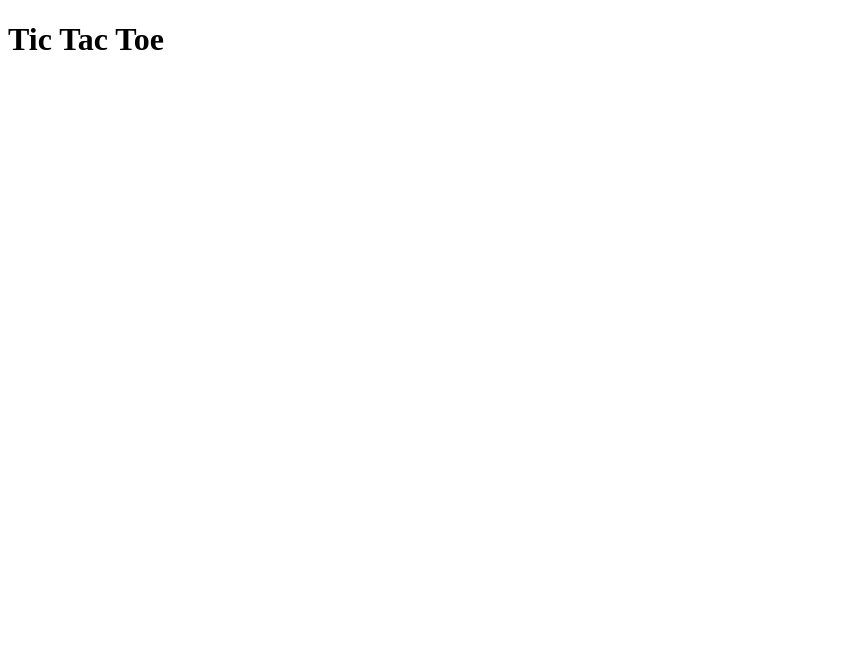
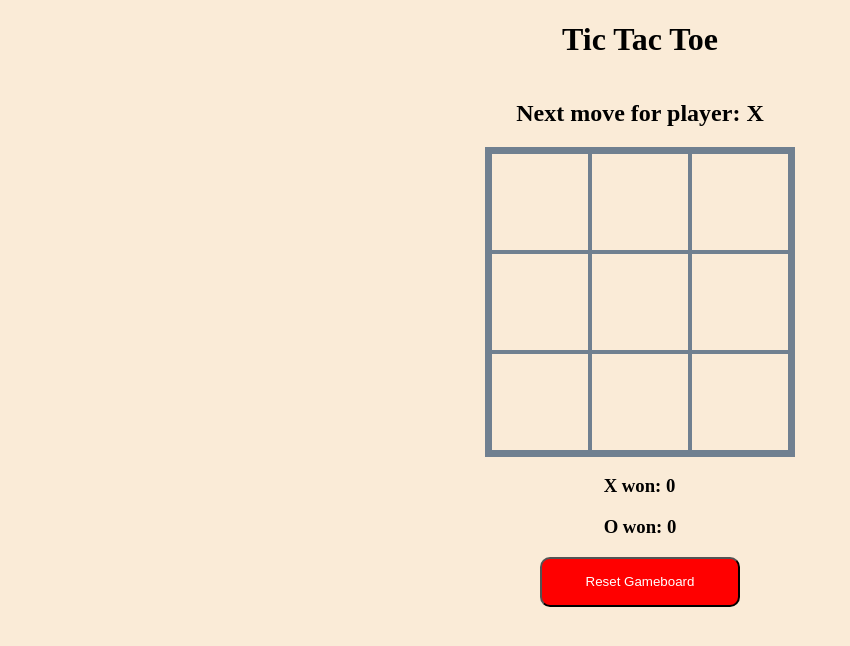
Before and after one commit to osf912/CI_2, a plain HTML site: page index.html in a window 1280 px wide. Shown: the whole page, without its empty margins (0-850 px from the left). Drawn offline with Linux system fonts and the light colour scheme.

Commit message:
Add structure HTML and style gameboard

```diff
--- a/assets/css/styles.css
+++ b/assets/css/styles.css
@@ -0,0 +1,41 @@
+body {
+  display: flex;
+  flex-direction: column;
+  align-items: center;
+  justify-content: center;
+  margin: 0;
+  padding: 0;
+  background-color: antiquewhite;
+}
+
+#gameboard {
+  display: flex;
+  align-content: center;
+  justify-content: center;
+  flex-wrap: wrap;
+  width: 300px;
+  height: 300px;
+  border: 5px solid slategray;
+}
+
+#gameboard:hover {
+  cursor: pointer;
+}
+
+.field {
+  display: flex;
+  align-content: center;
+  justify-content: center;
+  width: 100px;
+  height: 100px;
+  border: 2px solid slategray;
+  box-sizing: border-box;
+}
+
+.resetButton {
+  width: 200px;
+  height: 50px;;
+  background-color: red;
+  color: white;
+  border-radius: 10px;
+}
--- a/index.html
+++ b/index.html
@@ -5,12 +5,17 @@
   <meta name="viewport" content="width=device-width, initial-scale=1.0">
   <meta name="description" content="A simple TicTacToe-Game">
   <meta name="keywords" content="tictactoe, tic, tac, toe, game">
+
   <link href="assets/css/styles.css" rel="stylesheet">
 
   <title># TicTacToe</title>
 </head>
 <body>
   <h1>Tic Tac Toe</h1>
+
+  <section id="whosTurn">
+    <h2>Next move for player: <span>X</span></h2>
+  </section>
 
   <section id="gameboard">
     <div class="field" id="field_0"></div>
@@ -24,13 +29,12 @@
     <div class="field" id="field_8"></div>
   </section>
 
-  <section id="whosTurn">
-
+  <section id="gameCounter">
+    <h3>X won: <span id="xWon">0</span></h3>
+    <h3>O won: <span id="oWon">0</span></h3>
   </section>
 
-  <section id="gameCounter">
-
-  </section>
-
+  <button class="resetButton">Reset Gameboard</button>
+  <script src="assets/js/script.js"></script>
 </body>
 </html>
```
